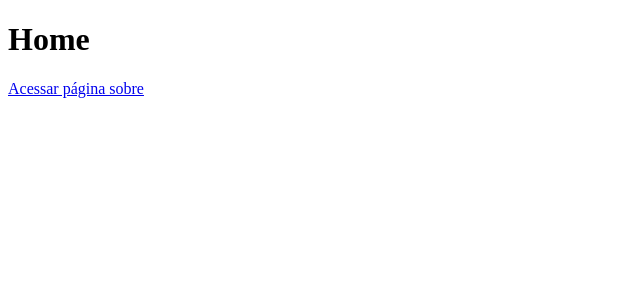
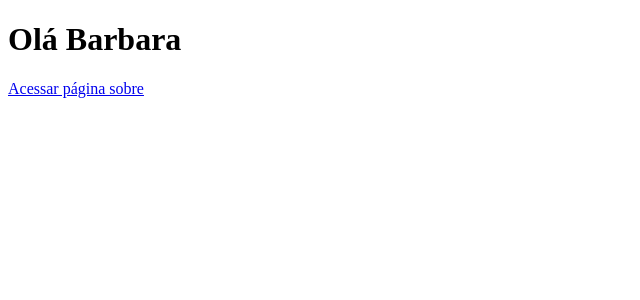
Before and after one commit to dougpm/next-js, a Next.js app: page / in a window 1280 px wide. Shown: the top 300 px of the page, without its empty margins (0-640 px from the left). Built offline with nearby package versions, Linux system fonts and the light colour scheme.

Commit message:
h1 change

```diff
--- a/pages/index.js
+++ b/pages/index.js
@@ -2,7 +2,7 @@ import Link from 'next/link';
 
 function Home() {
     return (<div>
-        <h1>Home</h1>
+        <h1>Olá Barbara</h1>
         <Link href="/sobre">
             <a>Acessar página sobre</a>
         </Link>
```
